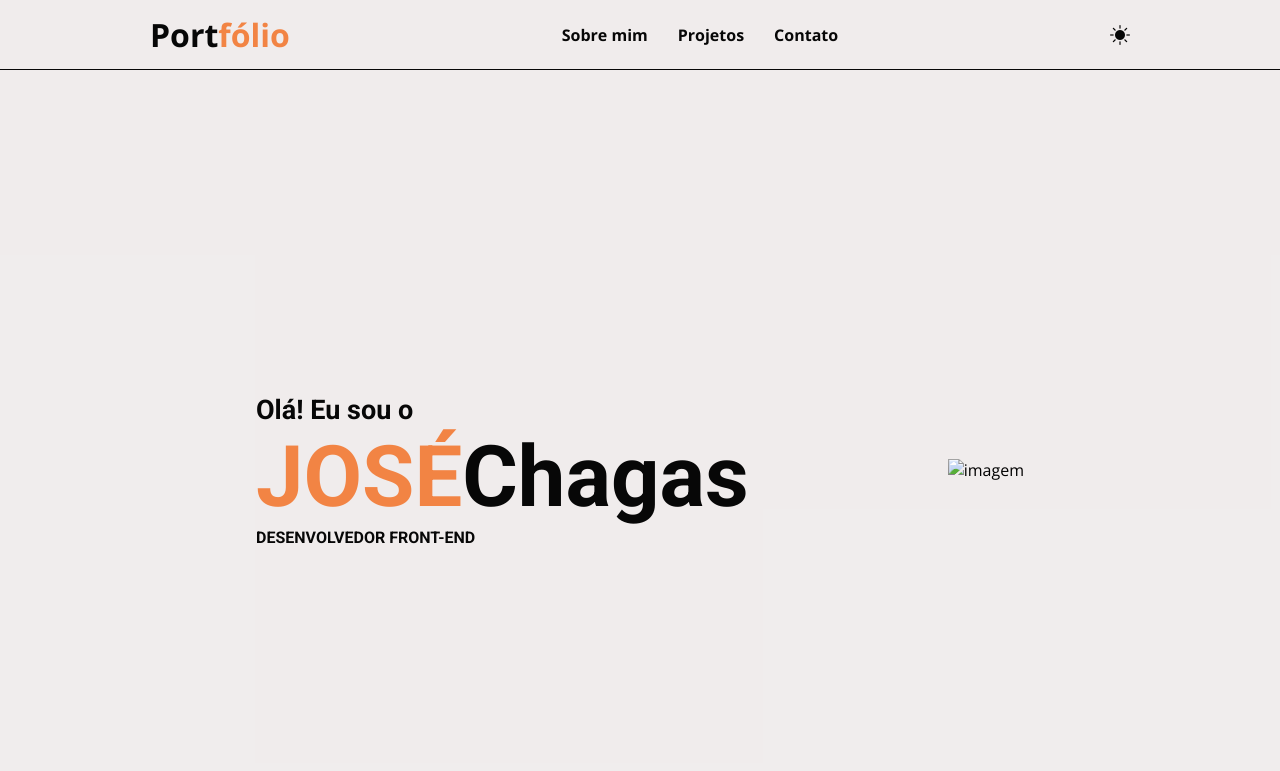
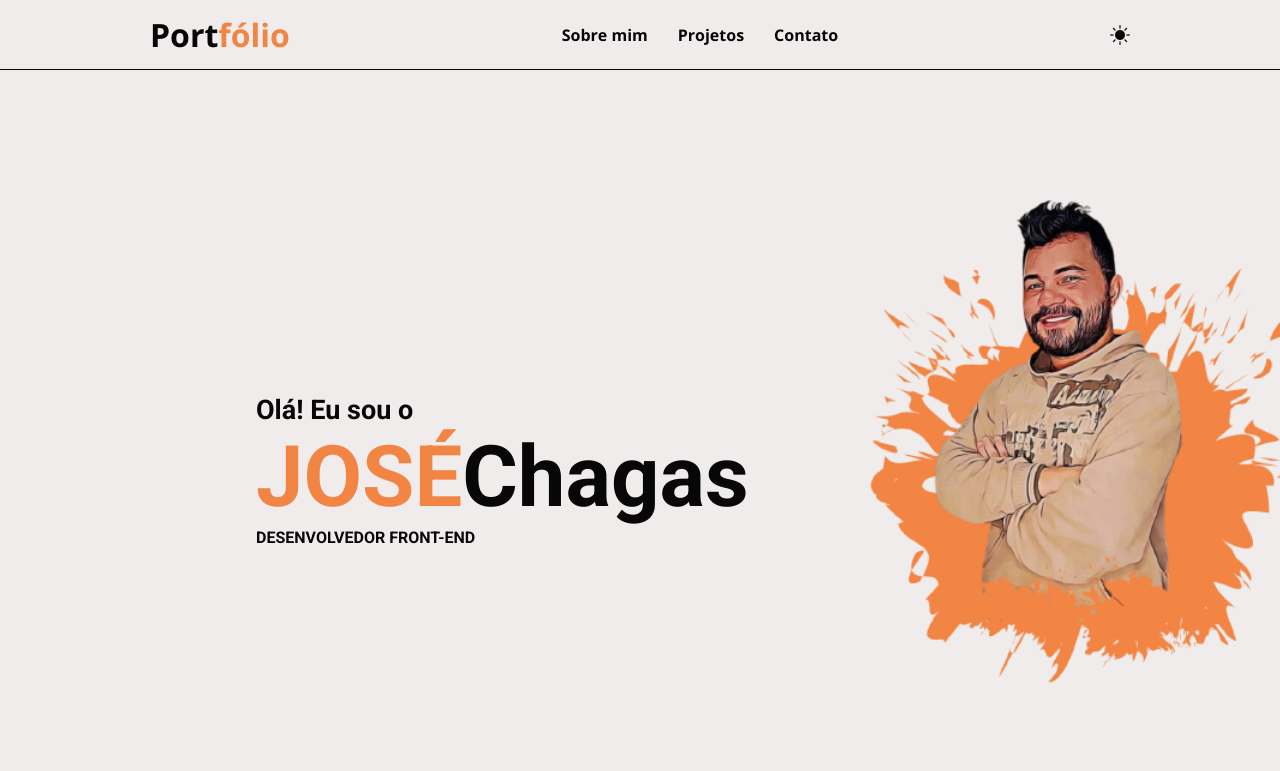
Before and after one commit to JoseChagas37/portfolio-josechagas, a plain HTML site: page index.html in a window 1280 px wide. Drawn offline with nearby package versions, Linux system fonts and the light colour scheme.

Commit message:
colocando foto

```diff
--- a/index.html
+++ b/index.html
@@ -55,7 +55,7 @@
         </div>
 
         <div class="home-img">
-          <img src="image" alt="imagem" />
+          <img src="imagens/jose.png" alt="imagem" />
         </div>
       </section>
     </main>
```
